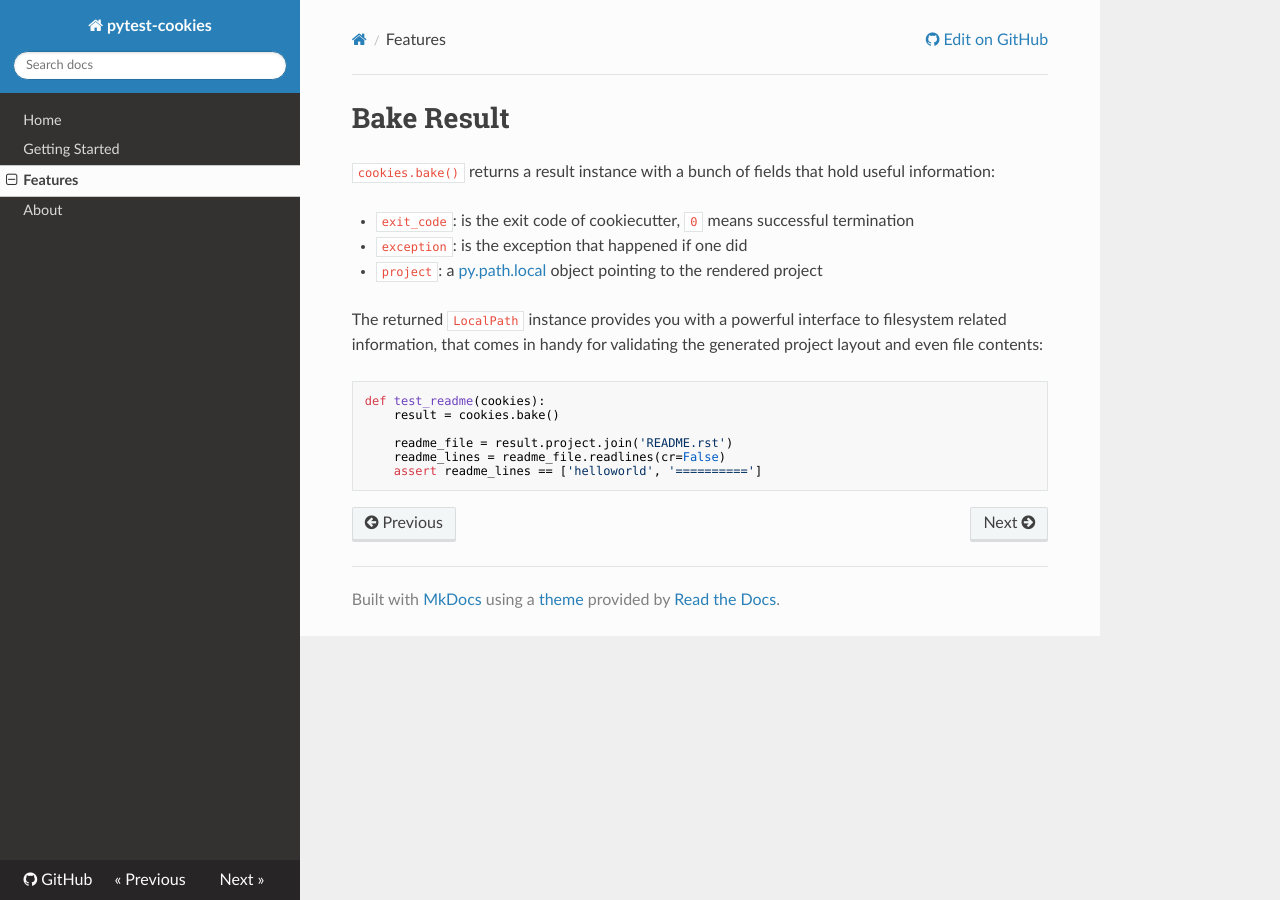
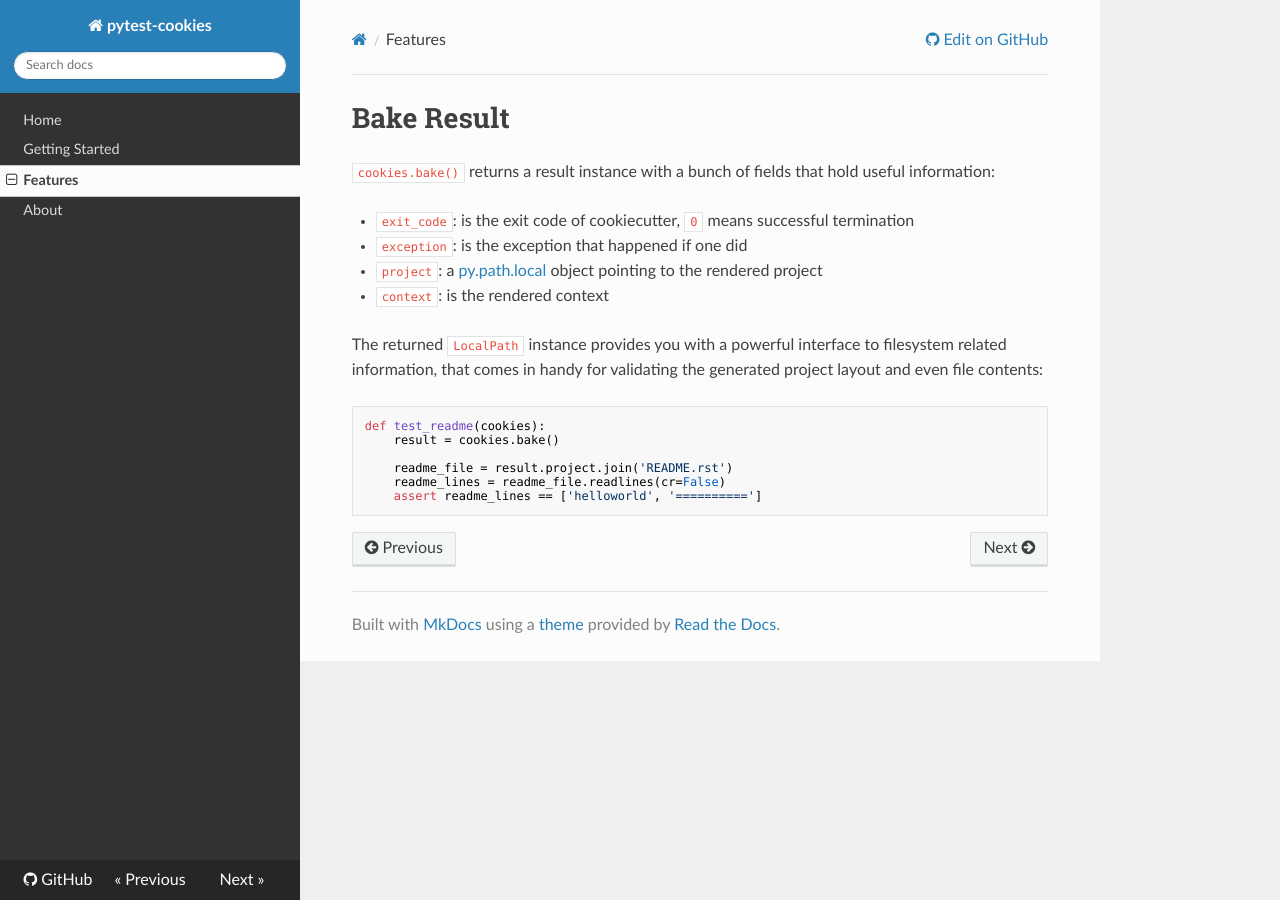
Before and after one commit to hackebrot/pytest-cookies, an MkDocs documentation site: the page built from docs/features.md, in a window 1280 px wide. Built offline with MkDocs 1.6.1, drawn with Linux system fonts in a browser that asks for light colours; nearby versions of some CDN libraries; old or Windows-style settings are respelled for this version of MkDocs.

Commit message:
Add context to docs/features.md

```diff
--- a/docs/features.md
+++ b/docs/features.md
@@ -6,6 +6,7 @@ hold useful information:
 * ``exit_code``: is the exit code of cookiecutter, ``0`` means successful termination
 * ``exception``: is the exception that happened if one did
 * ``project``: a [py.path.local] object pointing to the rendered project
+* ``context``: is the rendered context
 
 The returned ``LocalPath`` instance provides you with a powerful interface
 to filesystem related information, that comes in handy for validating the generated
```
